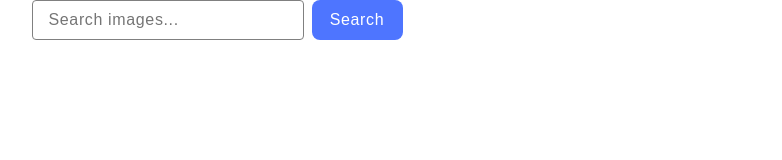
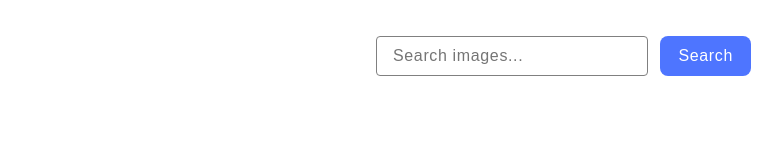
Before and after one commit to HaMeleonchik/goit-js-hw-11, a website built with Vite: page src/index.html in a window 1280 px wide. Shown: the whole page, without its empty margins (423-1205 px from the left). Built offline with nearby package versions, Linux system fonts and the light colour scheme; what simplelightbox would draw is missing.

Commit message:
fix-margin

```diff
--- a/src/css/gallery.css
+++ b/src/css/gallery.css
@@ -46,15 +46,15 @@
   gap: 24px;
   justify-content: center;
   align-items: center;
-  margin-top: 32px;
 }
 
 /* form */
 
 .form {
-  display: flex;
-  justify-content: center;
-  align-items: center;
+  margin-left: 799px;
+  margin-top: 36px;
+
+  margin-bottom: 32px;
 }
 
 button {
```
